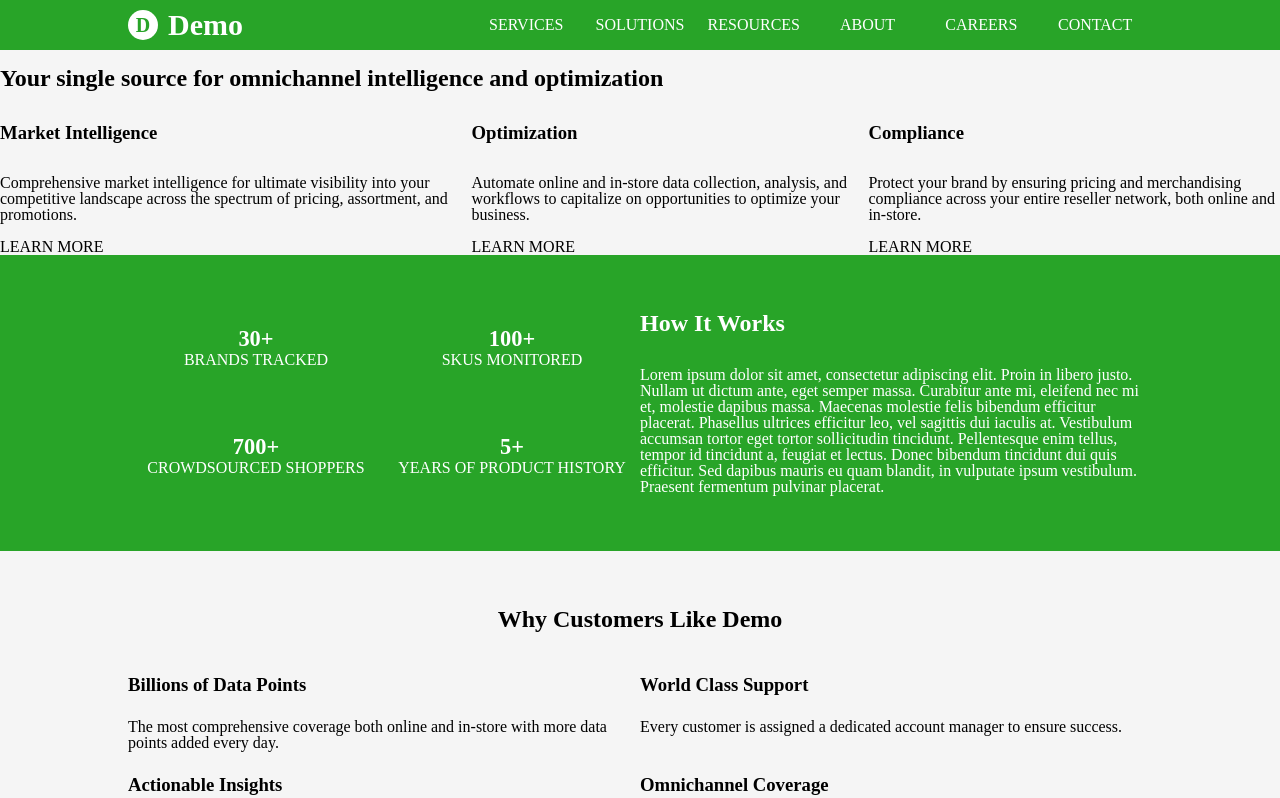
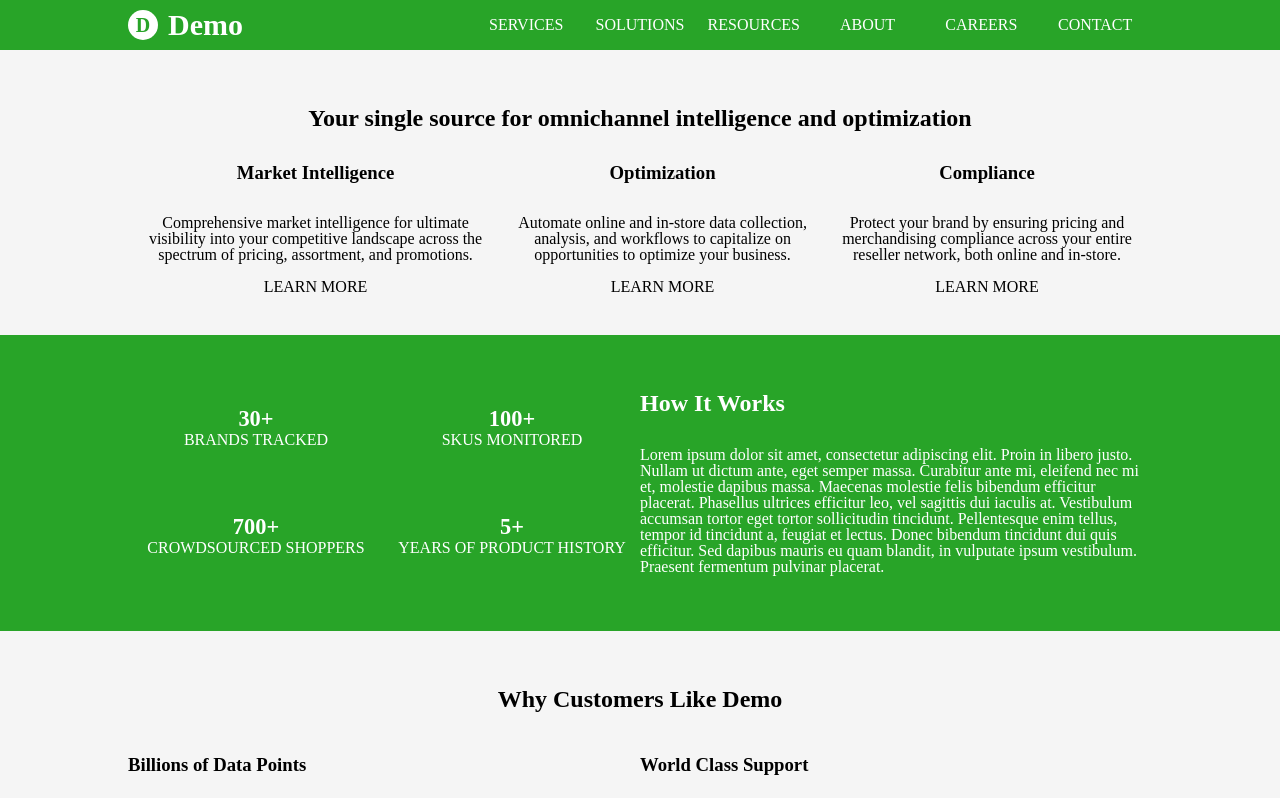
Before and after one commit to Vccentric/Responsive-Designs, a React app: page / in a window 1280 px wide. Shown: the top 798 px of the page. Built offline with nearby package versions, Linux system fonts and the light colour scheme.

Commit message:
Updates to the layout and CSS of the 'ServicesSection' component.

```diff
--- a/src/design-1/components/ServicesSection.js
+++ b/src/design-1/components/ServicesSection.js
@@ -4,22 +4,24 @@ import React from "react";
 const ServicesSection = () => {
     return (
         <div id="services-section">
+            <div className="container max column">
                 <h2 className="title">Your single source for omnichannel intelligence and optimization</h2>
                 <div className="container row">
-                <div className="container column">
+                    <div className="container column service">
                         <h3 className="title">Market Intelligence</h3>
                         <p className="description">Comprehensive market intelligence for ultimate visibility into your competitive landscape across the spectrum of pricing, assortment, and promotions.</p>
                         <span>LEARN MORE</span>
                     </div>
-                <div className="container column">
+                    <div className="container column service">
                         <h3 className="title">Optimization</h3>
                         <p className="description">Automate online and in-store data collection, analysis, and workflows to capitalize on opportunities to optimize your business.</p>
                         <span>LEARN MORE</span>
                     </div>
-                <div className="container column">
+                    <div className="container column service">
                         <h3 className="title">Compliance</h3>
                         <p className="description">Protect your brand by ensuring pricing and merchandising compliance across your entire reseller network, both online and in-store.</p>
                         <span>LEARN MORE</span>
+                    </div>
                 </div>
             </div>
         </div>
--- a/src/design-1/css/styles.css
+++ b/src/design-1/css/styles.css
@@ -112,7 +112,16 @@ button {
 /* ===== Services Section ===== */
 
 #services-section {
+    padding: 40px 0;
+}
 
+#services-section .title {
+    text-align: center;
+}
+
+#services-section .service {
+    margin: 0 10px;
+    text-align: center;
 }
 
 /* ===== How It Works Section ===== */
```
Lines whose indentation alone changed are shown as unchanged.
